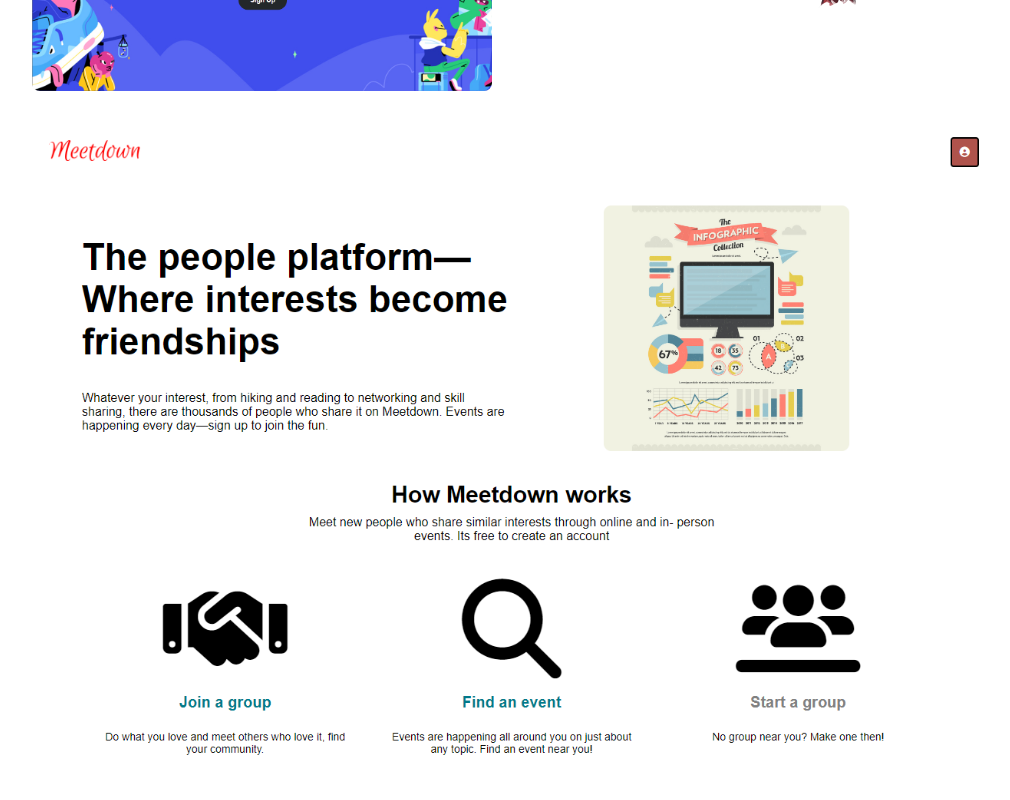
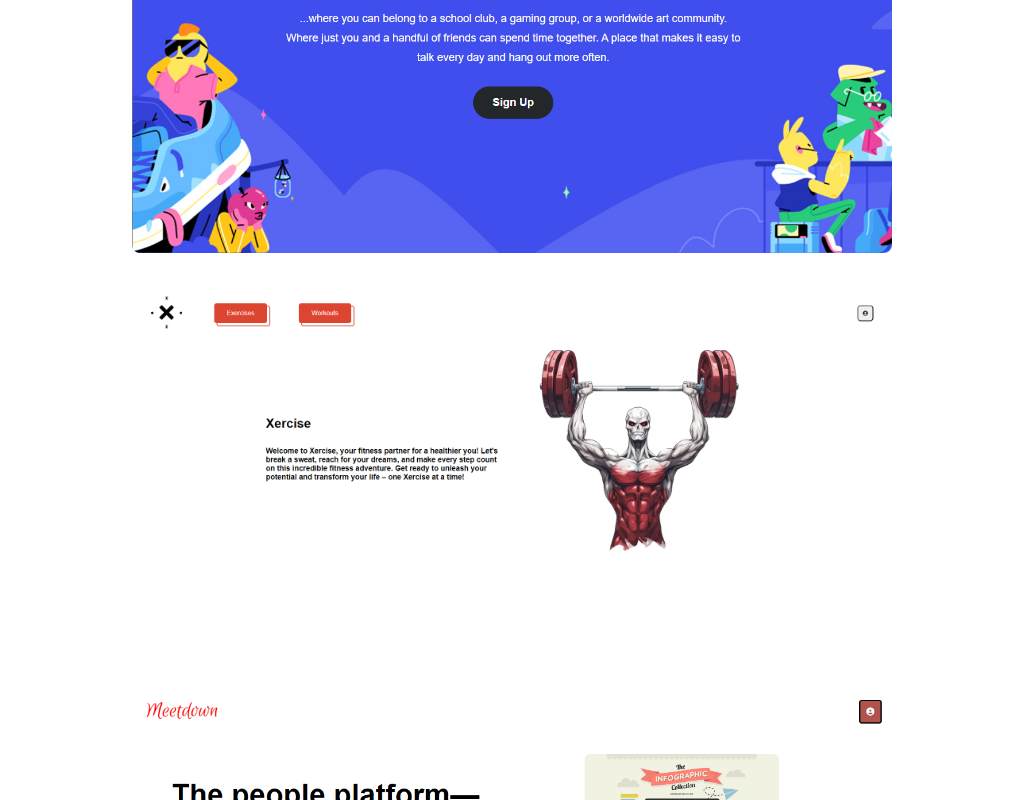
Before and after one commit to XavierAG/XavierAG.github.io, a Next.js app: page / in a window 1280 px wide. Shown: the part 2020-2820 px from the top of the page, without its empty margins (128-1138 px from the left). Built offline with nearby package versions, Linux system fonts and the light colour scheme.

Commit message:
added new website

```diff
--- a/pages/index.js
+++ b/pages/index.js
@@ -169,43 +169,52 @@ export default function Home() {
               My Projects
             </h3>
           </div>
-          <div className="flex flex-col gap-10 py-10 lg:flex-row lg:flex-wrap">
-            <a
-              className="basis-1/3 flex-1 "
-              href="https://biscord.onrender.com/"
-            >
+          <div className="flex flex-col items-center justify-center gap-10 py-10 lg:flex-row lg:flex-wrap">
+            <a href="https://biscord.onrender.com/">
               <div className="basis-1/3 flex-1 ">
                 <Image
                   src={biscordpage}
                   className="rounded-lg object-cover"
+                  style={{ maxWidth: "760px" }}
                   width={"100%"}
                   height={"100%"}
+                  onMouseOver={(e) =>
+                    (e.currentTarget.style.boxShadow =
+                      "0 4px 8px rgba(0, 0, 0, 0.2)")
+                  }
+                  onMouseOut={(e) => (e.currentTarget.style.boxShadow = "none")}
                 />
               </div>
             </a>
-            <a
-              className="basis-1/3 flex-1 "
-              href="https://xercise.onrender.com/"
-            >
+            <a href="https://xercise.onrender.com/">
               <div className="basis-1/3 flex-1 ">
                 <Image
                   src={xercisepage}
                   className="rounded-lg object-cover"
+                  style={{ maxWidth: "760px" }}
                   width={"100%"}
                   height={"100%"}
+                  onMouseOver={(e) =>
+                    (e.currentTarget.style.boxShadow =
+                      "0 4px 8px rgba(0, 0, 0, 0.2)")
+                  }
+                  onMouseOut={(e) => (e.currentTarget.style.boxShadow = "none")}
                 />
               </div>
             </a>
-            <a
-              className="basis-1/3 flex-1 "
-              href="https://meetupx.onrender.com/"
-            >
+            <a href="https://meetupx.onrender.com/">
               <div className="basis-1/3 flex-1 ">
                 <Image
                   src={meetdown}
                   className="rounded-lg object-cover"
+                  style={{ maxWidth: "760px" }}
                   width={"100%"}
                   height={"100%"}
+                  onMouseOver={(e) =>
+                    (e.currentTarget.style.boxShadow =
+                      "0 4px 8px rgba(0, 0, 0, 0.2)")
+                  }
+                  onMouseOut={(e) => (e.currentTarget.style.boxShadow = "none")}
                 />
               </div>
             </a>
```
Also changed, not shown: public/xercisepage.png.
